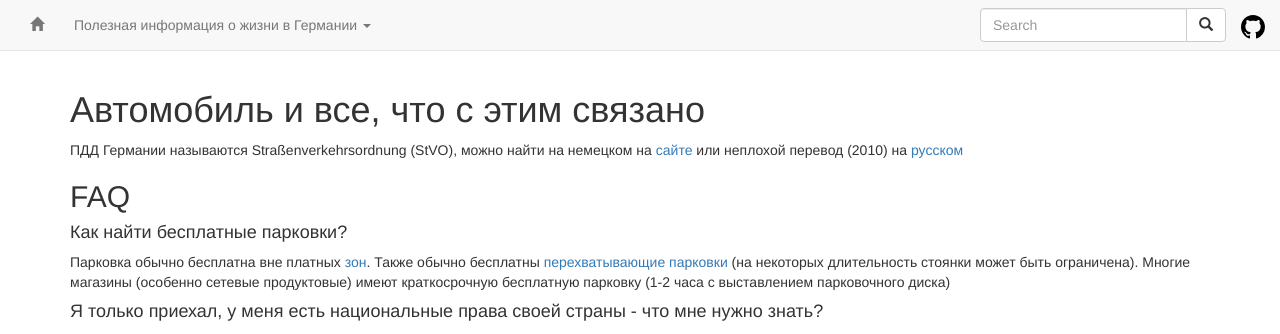
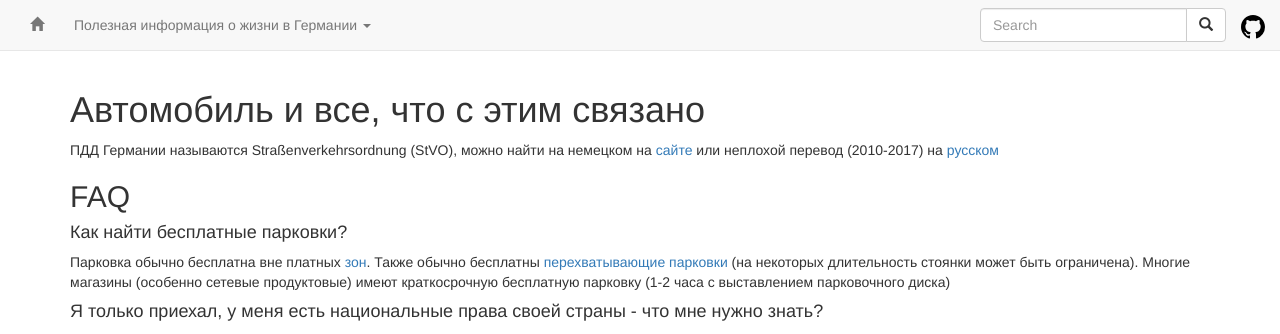
Before and after one commit to ru-de/faq, a Jekyll site: the page built from pages/Авто.md, in a window 1280 px wide and 900 px high. Shown: the top 334 px of the window. Built offline with Jekyll 4.4.1, drawn with Linux system fonts in a browser that asks for light colours; nearby versions of some CDN libraries.

Commit message:
sync github pages

```diff
--- a/pages/Авто.md
+++ b/pages/Авто.md
@@ -6,7 +6,7 @@ layout: default
 # Автомобиль и все, что с этим связано
 
 
-ПДД Германии называются Straßenverkehrsordnung (StVO), можно найти на немецком на [сайте](https://www.stvo.de/strassenverkehrsordnung) или неплохой перевод (2010) на [русском](http://levy.com.ru/docs/stvo/)
+ПДД Германии называются Straßenverkehrsordnung (StVO), можно найти на немецком на [сайте](https://www.stvo.de/strassenverkehrsordnung) или неплохой перевод (2010-2017) на [русском](https://aivus.github.io/StVO/)
 
 ## FAQ
 #### Как найти бесплатные парковки?
```
